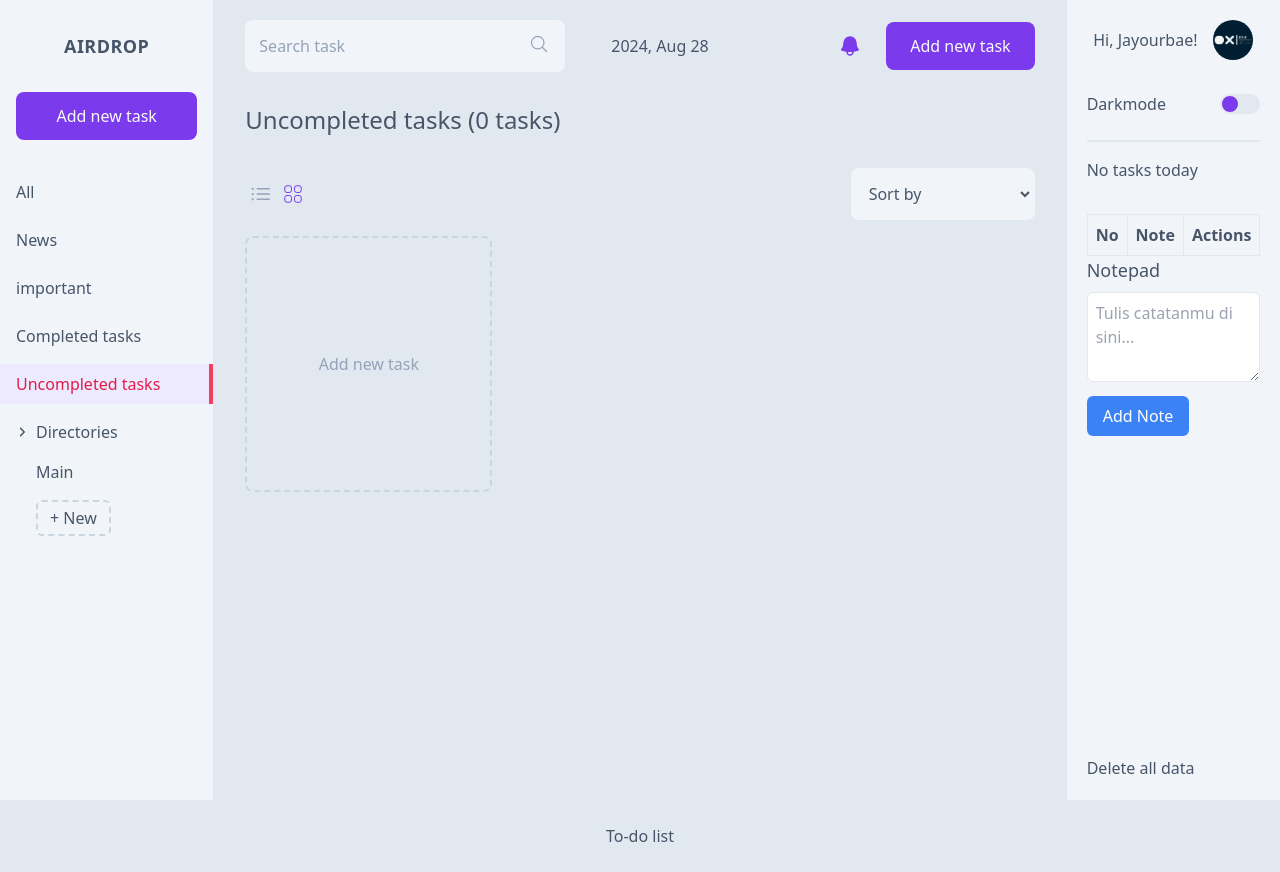
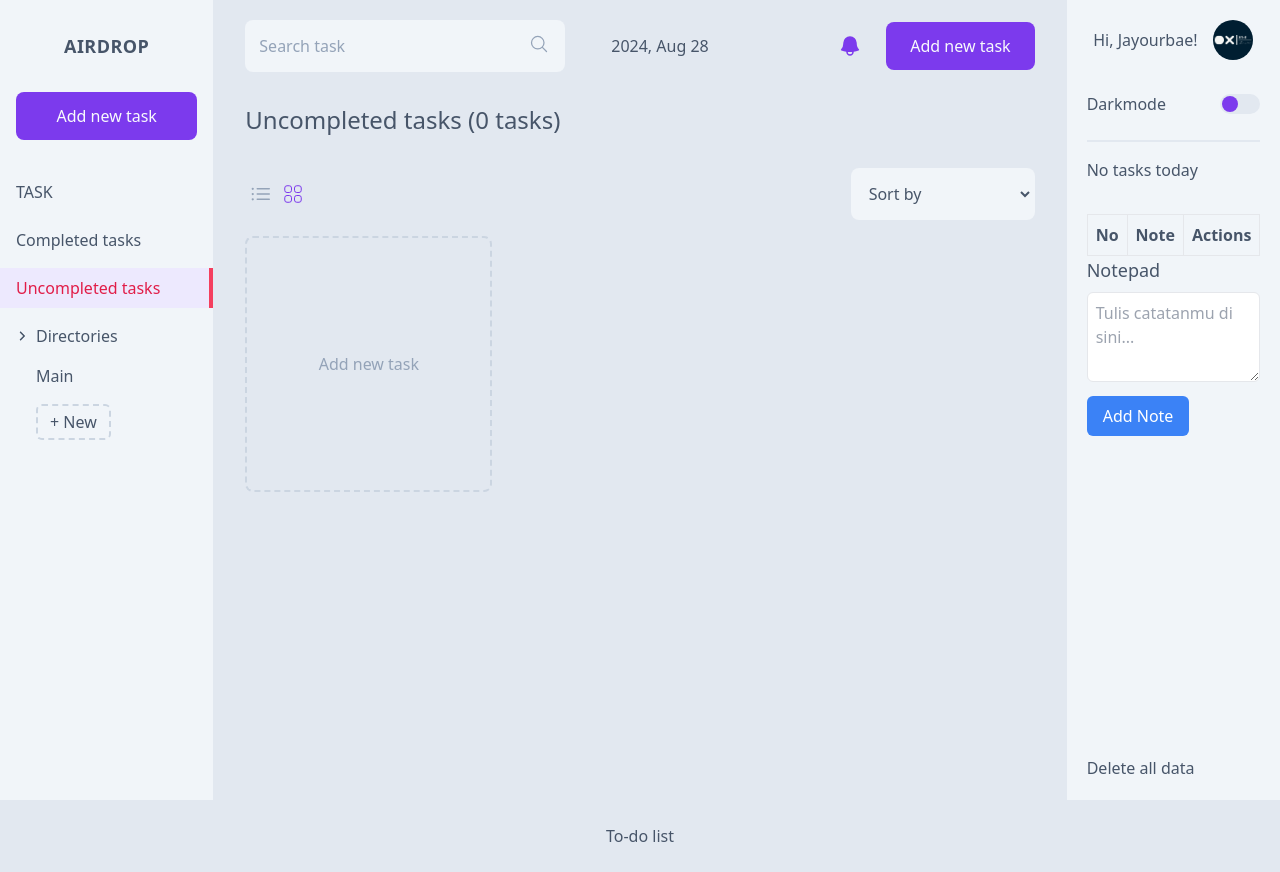
Before and after one commit to xterjey/TodoList, a React (Create React App) app: page /uncompleted in a window 1280 px wide. Built offline with nearby package versions, Linux system fonts and the light colour scheme.

Commit message:
first commiaaatsa

```diff
--- a/src/components/Menu/NavLinks.tsx
+++ b/src/components/Menu/NavLinks.tsx
@@ -3,16 +3,8 @@ import { NavLink, useLocation } from "react-router-dom";
 
 const links = [
   {
-    name: "All",
+    name: "TASK",
     path: "/",
-  },
-  {
-    name: "News",
-    path: "/today",
-  },
-  {
-    name: "important",
-    path: "/important",
   },
   {
     name: "Completed tasks",
```
